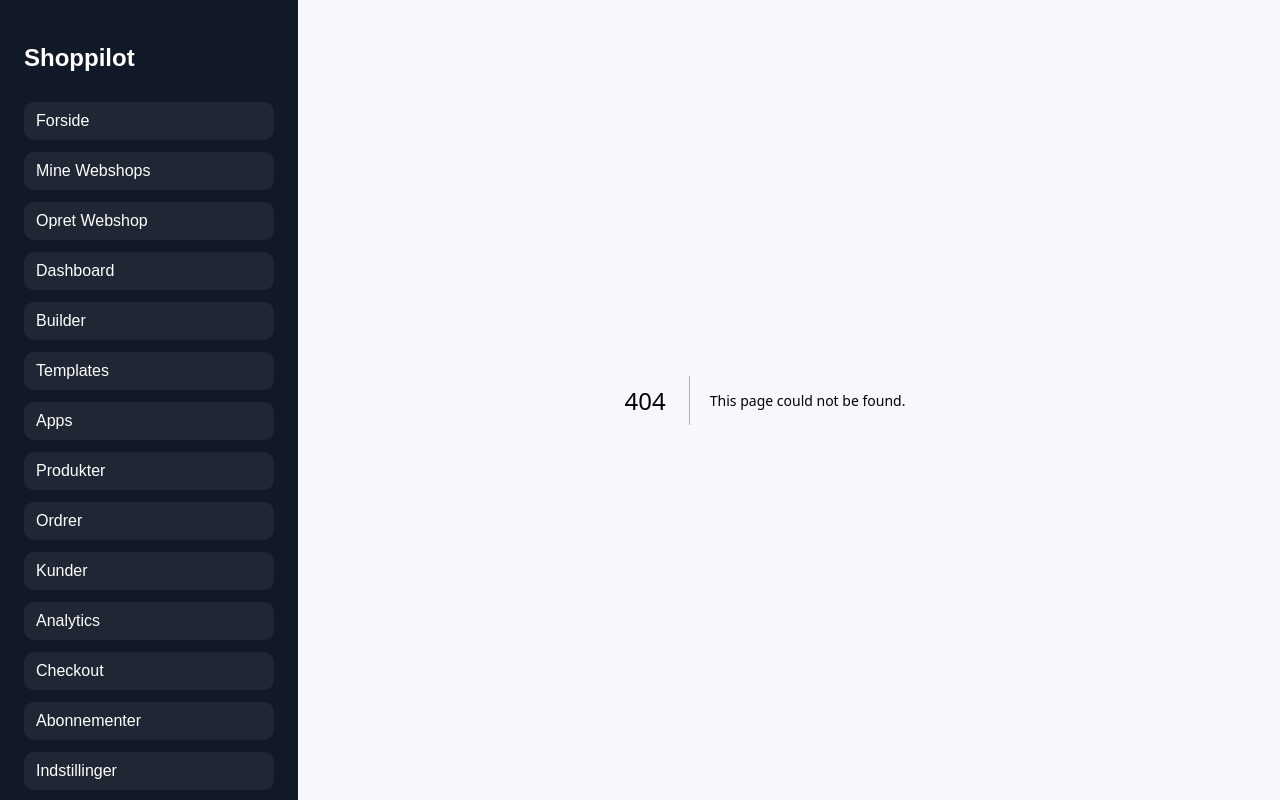
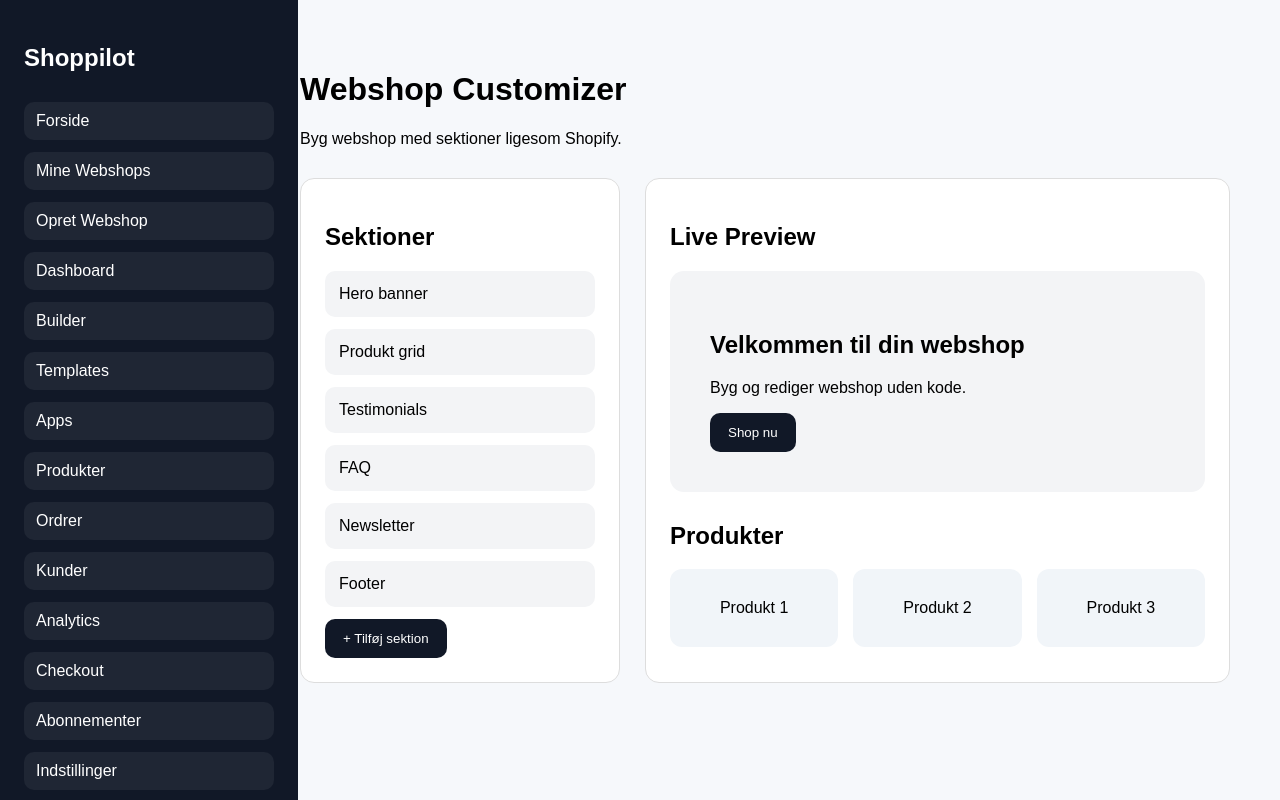
Before and after one commit to postjkhandel-ship-it/shoppilot, a Next.js app: page /customizer in a window 1280 px wide. Before the commit this address had no page. Built offline with nearby package versions, Linux system fonts and the light colour scheme.

Commit message:
Create page.js

```diff
--- /dev/null
+++ b/app/customizer/page.js
@@ -0,0 +1,112 @@
+export default function Customizer() {
+  const sections = [
+    "Hero banner",
+    "Produkt grid",
+    "Testimonials",
+    "FAQ",
+    "Newsletter",
+    "Footer"
+  ];
+
+  return (
+    <main style={{ padding: "50px", fontFamily: "Arial" }}>
+      <h1>Webshop Customizer</h1>
+      <p>Byg webshop med sektioner ligesom Shopify.</p>
+
+      <div
+        style={{
+          display: "grid",
+          gridTemplateColumns: "320px 1fr",
+          gap: "25px",
+          marginTop: "30px"
+        }}
+      >
+        <div style={sidebar}>
+          <h2>Sektioner</h2>
+
+          {sections.map((section) => (
+            <div key={section} style={sectionCard}>
+              {section}
+            </div>
+          ))}
+
+          <button style={button}>
+            + Tilføj sektion
+          </button>
+        </div>
+
+        <div style={preview}>
+          <h2>Live Preview</h2>
+
+          <section style={hero}>
+            <h1>Velkommen til din webshop</h1>
+            <p>Byg og rediger webshop uden kode.</p>
+            <button style={button}>
+              Shop nu
+            </button>
+          </section>
+
+          <section style={{ marginTop: "30px" }}>
+            <h2>Produkter</h2>
+
+            <div
+              style={{
+                display: "grid",
+                gridTemplateColumns: "repeat(3,1fr)",
+                gap: "15px"
+              }}
+            >
+              <div style={product}>Produkt 1</div>
+              <div style={product}>Produkt 2</div>
+              <div style={product}>Produkt 3</div>
+            </div>
+          </section>
+        </div>
+      </div>
+    </main>
+  );
+}
+
+const sidebar = {
+  background: "#fff",
+  border: "1px solid #ddd",
+  borderRadius: "14px",
+  padding: "24px"
+};
+
+const preview = {
+  background: "#fff",
+  border: "1px solid #ddd",
+  borderRadius: "14px",
+  padding: "24px"
+};
+
+const sectionCard = {
+  padding: "14px",
+  background: "#f3f4f6",
+  borderRadius: "10px",
+  marginBottom: "12px",
+  cursor: "pointer"
+};
+
+const hero = {
+  background: "#f3f4f6",
+  padding: "40px",
+  borderRadius: "14px"
+};
+
+const product = {
+  background: "#f1f5f9",
+  borderRadius: "12px",
+  padding: "30px",
+  textAlign: "center"
+};
+
+const button = {
+  background: "#111827",
+  color: "white",
+  border: "none",
+  padding: "12px 18px",
+  borderRadius: "10px",
+  cursor: "pointer"
+};
```
